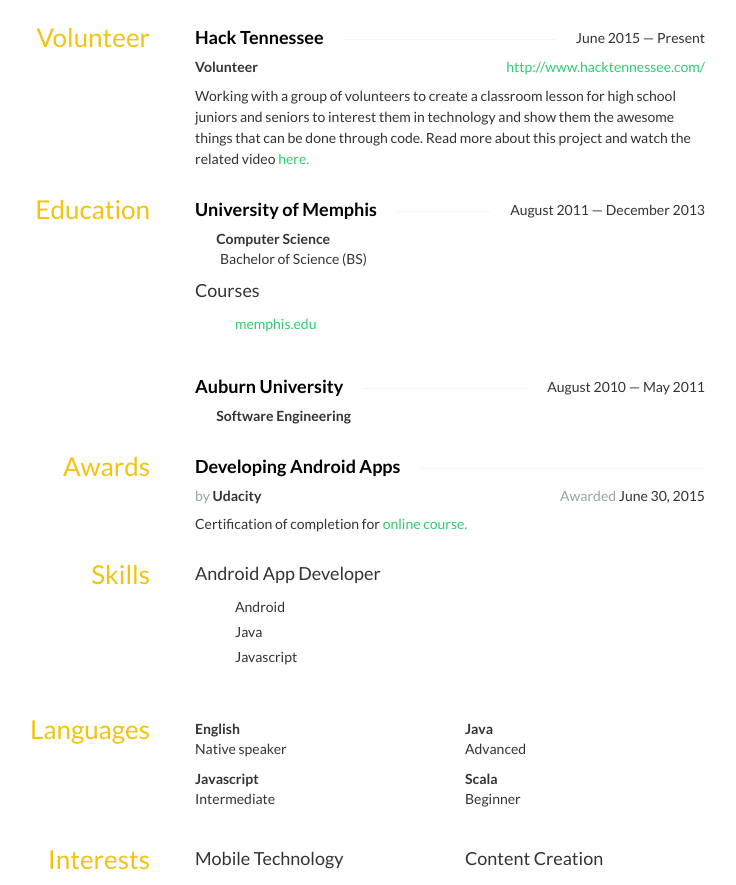
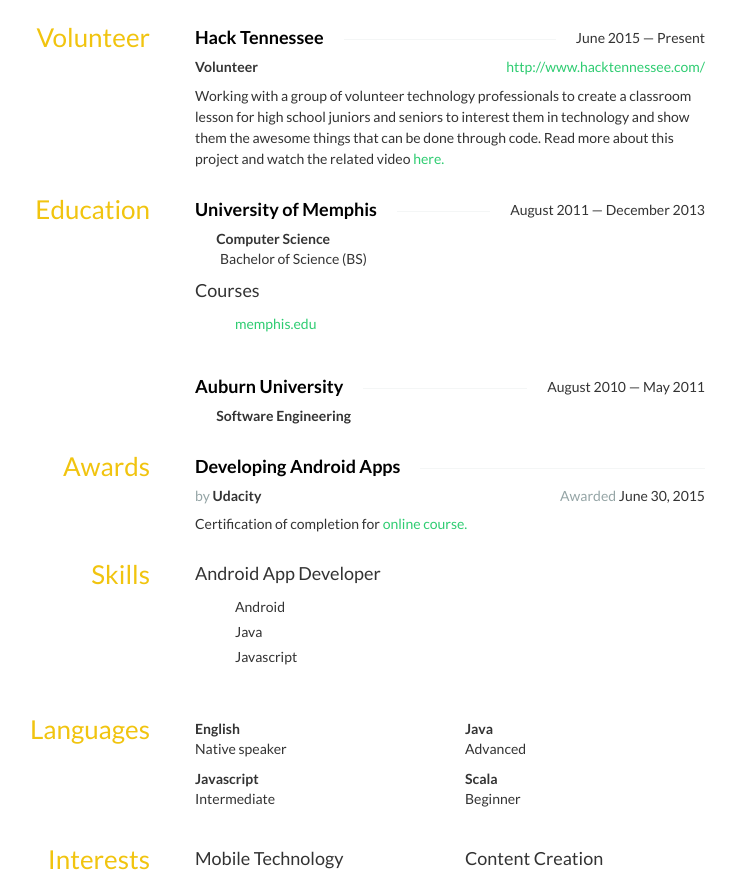
Before and after one commit to sbeach/sbeach.github.io, a plain HTML site: page index.html in a window 1280 px wide. Shown: the part 1114-1999 px from the top of the page, without its empty margins (280-1016 px from the left). Drawn offline with nearby package versions, Linux system fonts and the light colour scheme; some icons are missing.

Commit message:
Updating Hack TN summary

```diff
--- a/index.html
+++ b/index.html
@@ -333,7 +333,7 @@
 					Volunteer
 				</div>
 				<div class="summary">
-					<p>Working with a group of volunteers to create a classroom lesson for high school juniors and seniors to interest them in technology and show them the awesome things that can be done through code. Read more about this project and watch the related video <a href="https://medium.com/hack-tennessee/hacking-with-purpose-30ac34313b87">here.</a></p>
+					<p>Working with a group of volunteer technology professionals to create a classroom lesson for high school juniors and seniors to interest them in technology and show them the awesome things that can be done through code. Read more about this project and watch the related video <a href="https://medium.com/hack-tennessee/hacking-with-purpose-30ac34313b87">here.</a></p>
 				</div>
 			</div>
 			</div>
```
